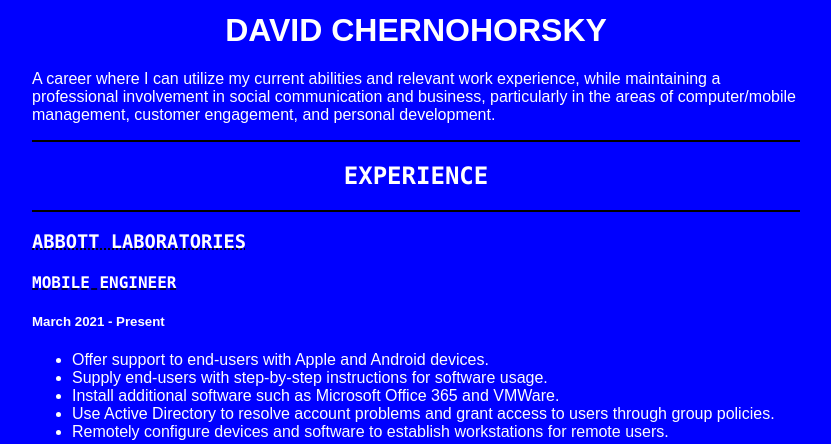
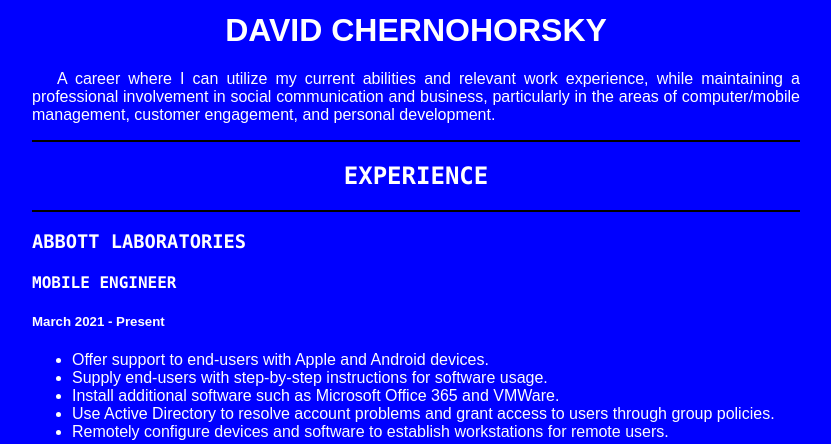
Before and after one commit to DCherno/DCherno.github.io, a plain HTML site: page index.html in a window 1280 px wide. Shown: the part 445-889 px from the top of the page, without its empty margins (224-1055 px from the left). Drawn offline with Linux system fonts and the light colour scheme.

Commit message:
Update style.css

```diff
--- a/style.css
+++ b/style.css
@@ -11,13 +11,15 @@ h1 {
   text-transform: uppercase;
 }
 
+p {
+  text-align: justify;
+  text-indent: 25px;
+}
+
 h3 {
    text-align: left;
   font-family: Lucida Console,Monospace;
   text-transform: uppercase;
-  text-decoration-line: underline;
-  text-decoration-color: black;
-  text-decoration-style: dotted;
 
 }
 
@@ -25,9 +27,6 @@ h4 {
    text-align: left;
   font-family: Lucida Console,Monospace;
   text-transform: uppercase;
-  text-decoration-line: underline;
-  text-decoration-color: black;
-  text-decoration-style: dashed;
 }
 
 body {
```
